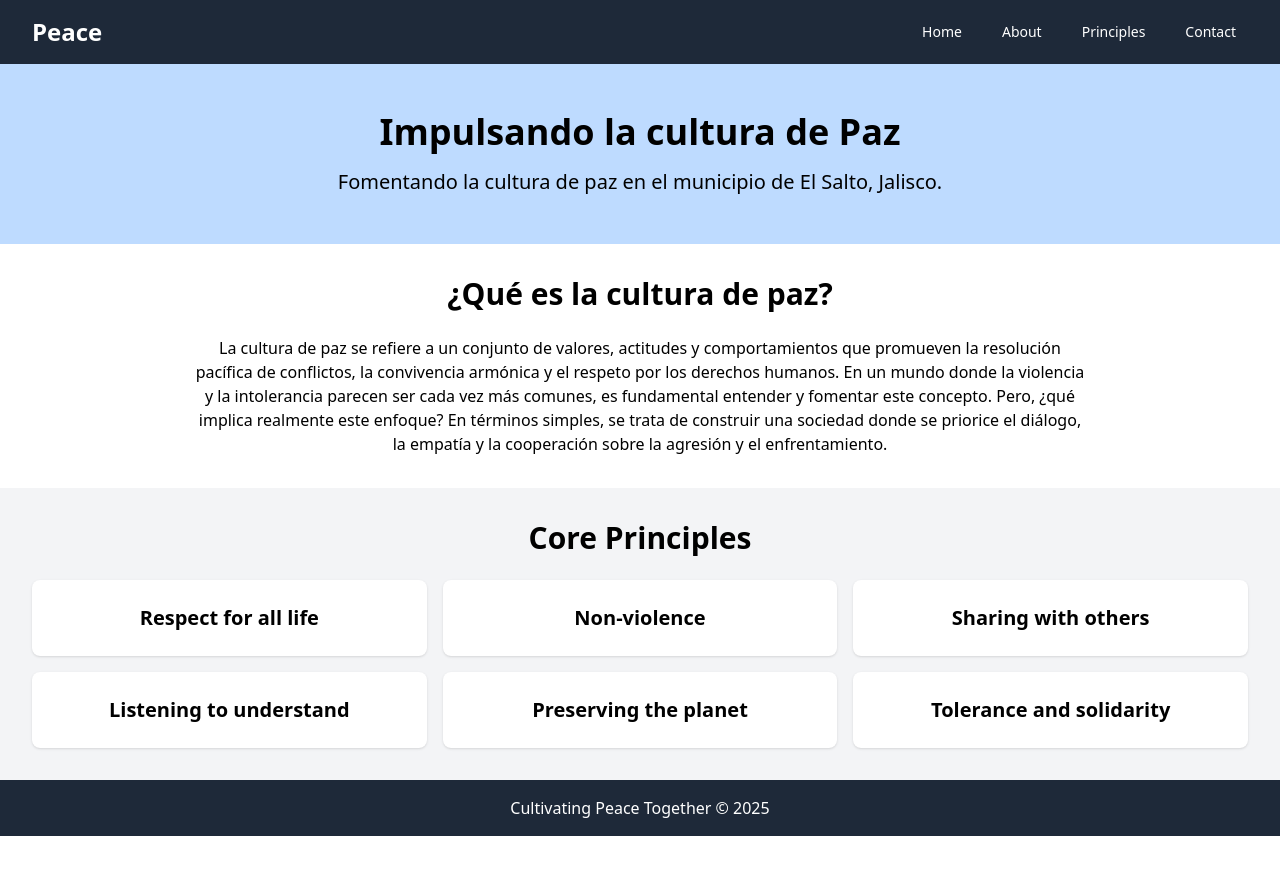
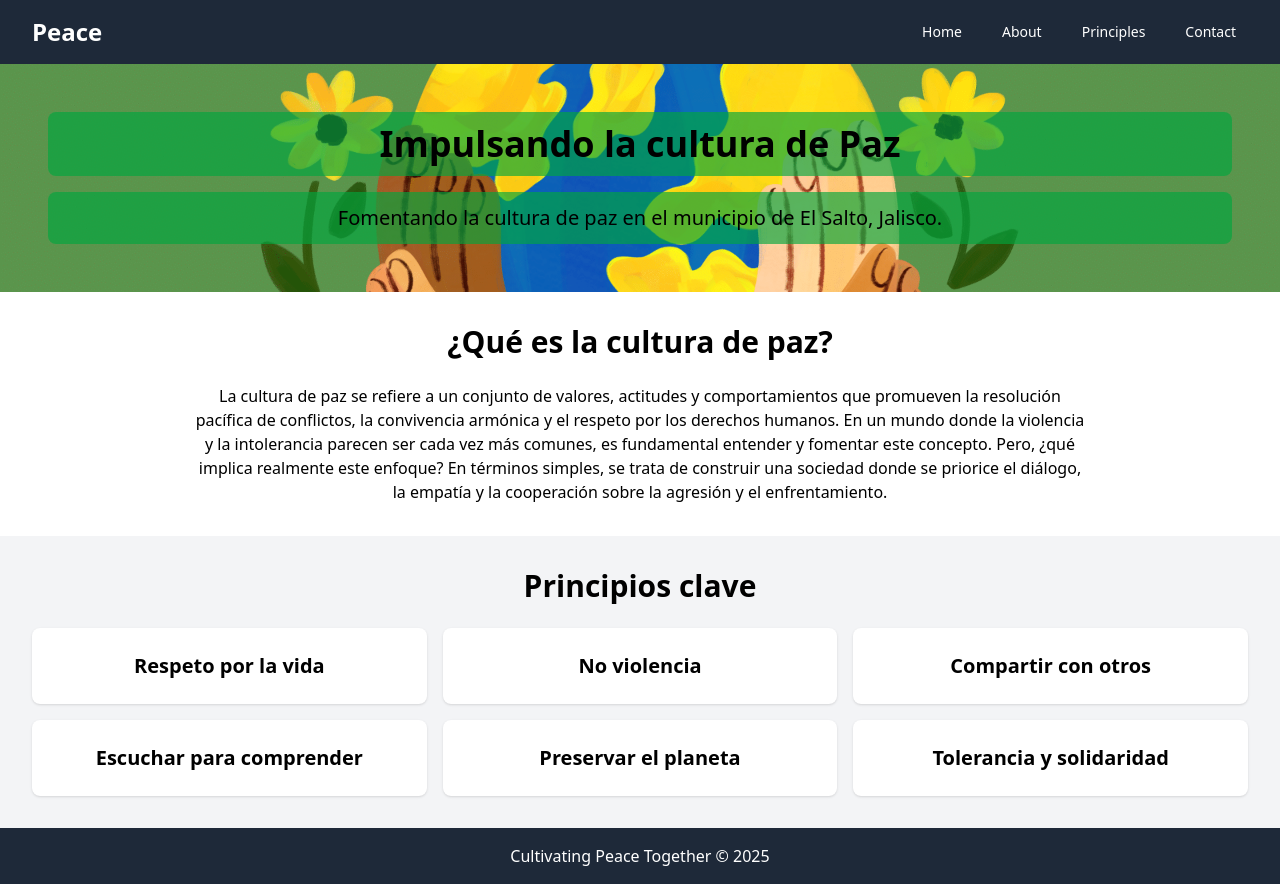
Before and after one commit to leopalatto20/servicio_social, a React (Vite) app: page / in a window 1280 px wide. Before the commit the page ends 836 px from the top, so only its background shows below. Built offline with nearby package versions, Linux system fonts and the light colour scheme.

Commit message:
Agregar imagen de fondo en el header

```diff
--- a/src/components/Header.jsx
+++ b/src/components/Header.jsx
@@ -2,9 +2,14 @@ import React from "react";
 
 export default function Header() {
   return (
-    <header className="bg-blue-200 text-center p-12">
-      <h1 className="text-4xl font-bold">Impulsando la cultura de Paz</h1>
-      <p className="text-xl mt-4">
+    <header
+      className="bg-[url(/cultura_paz.png)] bg-cover bg-center
+      bg-no-repeat text-center p-12"
+    >
+      <h1 className="text-4xl font-bold bg-green-600/65 rounded-lg p-3">
+        Impulsando la cultura de Paz
+      </h1>
+      <p className="text-xl mt-4 bg-green-600/65 rounded-lg p-3">
         Fomentando la cultura de paz en el municipio de El Salto, Jalisco.
       </p>
     </header>
--- a/src/components/Principles.jsx
+++ b/src/components/Principles.jsx
@@ -1,18 +1,16 @@
-import React from "react";
-
 export default function Principles() {
   const principles = [
-    "Respect for all life",
-    "Non-violence",
-    "Sharing with others",
-    "Listening to understand",
-    "Preserving the planet",
-    "Tolerance and solidarity",
+    "Respeto por la vida",
+    "No violencia",
+    "Compartir con otros",
+    "Escuchar para comprender",
+    "Preservar el planeta",
+    "Tolerancia y solidaridad",
   ];
 
   return (
     <section className="bg-gray-100 p-8">
-      <h2 className="text-3xl font-bold text-center mb-6">Core Principles</h2>
+      <h2 className="text-3xl font-bold text-center mb-6">Principios clave</h2>
       <div className="grid md:grid-cols-3 gap-4 text-center">
         {principles.map((principle, index) => (
           <div key={index} className="bg-white p-6 rounded-lg shadow">
```
Also changed, not shown: public/cultura_paz.png (added).
